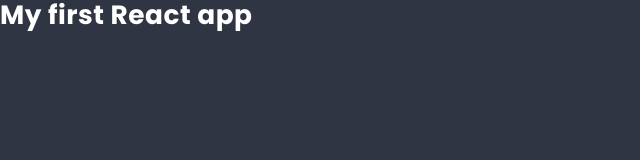
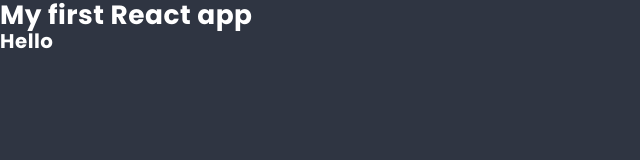
Before and after one commit to Krendzel/kd_react, a React app: page / in a window 1280 px wide. Shown: the top 160 px of the page, without its empty margins (0-640 px from the left). Built offline with nearby package versions, Linux system fonts and the light colour scheme.

Commit message:
add h2 element

```diff
--- a/src/components/App/App.js
+++ b/src/components/App/App.js
@@ -3,9 +3,10 @@ import React from 'react';
 class App extends React.Component {
   render() {
     return (
-      <div>
+      <main className="app-content">
         <h1>My first React app</h1>
-      </div>
+        <h2>Hello</h2>
+      </main>
     )
   }
 }
```
Also changed, not shown: 1 other file (tests, documents, lock files or other folders).
